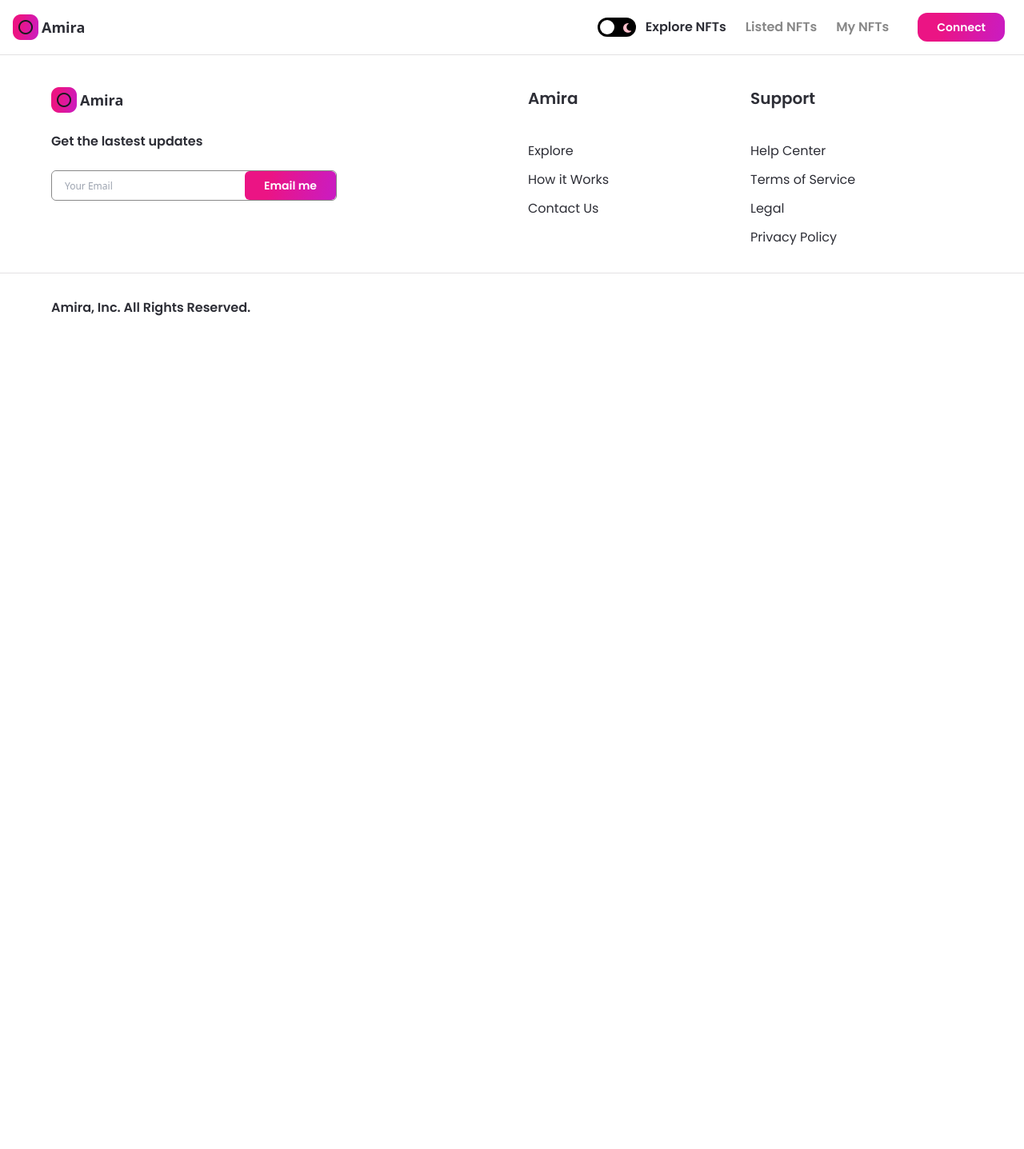
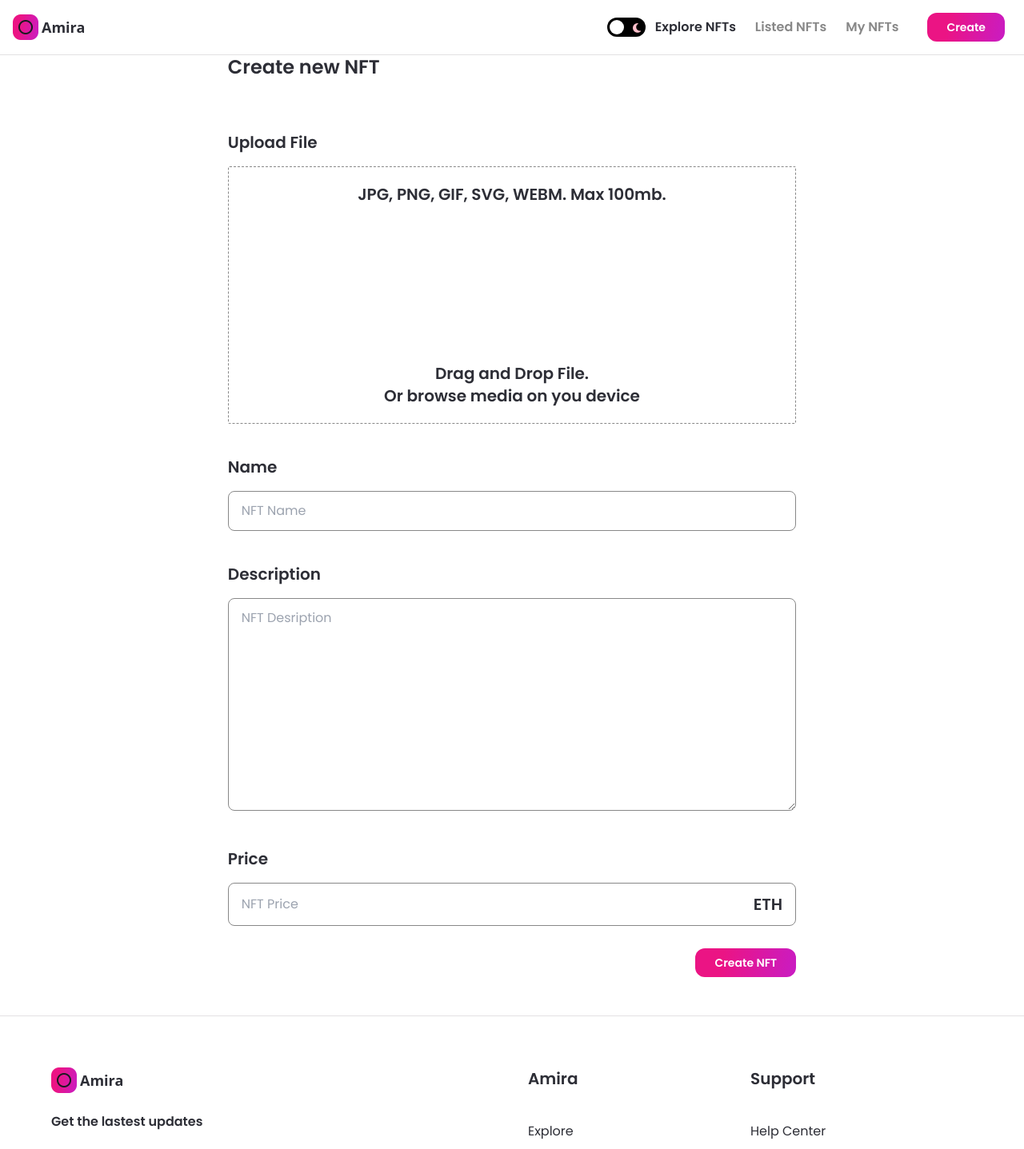
Before and after one commit to la0311/amira_nft_marketplace, a Next.js app: page /create-nft in a window 1280 px wide. Shown: the top 1437 px of the page at 80% size. Before the commit the page ends 800 px from the top, so only its background shows below. Built offline with nearby package versions, Linux system fonts and the light colour scheme.

Commit message:
Implement Create NFT page
Use useCallback useMemo and useDropzone hook to add upload function
Create Input reusable component for name, desc, price
Use Button component to add Create Button
No blockchain is added.

```diff
--- /dev/null
+++ b/components/Input.jsx
@@ -0,0 +1,35 @@
+import React from 'react';
+
+const Input = ({ inputType, title, placeholder, handleClick }) => (
+  <div className="mt-10 w-full">
+    <p className="font-poppins dark:text-white text-nft-black-1 font-semibold text-xl">{title}</p>
+
+    {inputType === 'number' ? (
+      <div className="dark:bg-nft-black-1 bg-white border dark:border-nft-black-1 border-nft-gray-2 rounded-lg w-full outline-none font-poppins dark:text-white text-nft-gray-2 text-base mt-4 px-4 py-3 flexBetween flex-row">
+        <input
+          type="number"
+          className="flex w-full dark:bg-nft-black-1 bg-white outline-none"
+          placeholder={placeholder}
+          onChange={handleClick}
+        />
+        <p className="font-poppins dark:text-white text-nft-black-1 font-semibold text-xl">ETH</p>
+      </div>
+    ) : inputType === 'textarea' ? (
+      <textarea
+        rows={10}
+        className="dark:bg-nft-black-1 bg-white border dark:border-nft-black-1 border-nft-gray-2 rounded-lg w-full outline-none font-poppins dark:text-white text-nft-gray-2 text-base mt-4 px-4 py-3"
+        placeholder={placeholder}
+        onChange={handleClick}
+      />
+    ) : (
+      <input
+        className="dark:bg-nft-black-1 bg-white border dark:border-nft-black-1 border-nft-gray-2 rounded-lg w-full outline-none font-poppins dark:text-white text-nft-gray-2 text-base mt-4 px-4 py-3"
+        placeholder={placeholder}
+        onChange={handleClick}
+      />
+    )}
+
+  </div>
+);
+
+export default Input;
--- a/components/Navbar.jsx
+++ b/components/Navbar.jsx
@@ -36,7 +36,7 @@
 };
 
 const ButtonGroup = ({ setActive, router }) => {
-  const hasConnected = false;
+  const hasConnected = true;
   return hasConnected ? (
     <Button
       btnName="Create"
--- a/components/index.js
+++ b/components/index.js
@@ -4,5 +4,6 @@
 import Banner from './Banner';
 import CreatorCard from './CreatorCard';
 import NFTCard from './NFTCard';
+import Input from './Input';
 
-export { Navbar, Footer, Button, Banner, CreatorCard, NFTCard };
+export { Navbar, Footer, Button, Banner, CreatorCard, NFTCard, Input };
--- a/pages/create-nft.js
+++ b/pages/create-nft.js
@@ -1,7 +1,98 @@
-import React from 'react';
+import React, { useState, useContext, useEffect, useCallback, useMemo } from 'react';
+import { useRouter } from 'next/router';
+import { useDropzone } from 'react-dropzone';
+import Image from 'next/image';
+import { useTheme } from 'next-themes';
 
-const CreateNFT = () => (
-  <div>CreateNFT</div>
-);
+import { Button, Input } from '../components';
+import images from '../assets';
+
+const CreateNFT = () => {
+  const [fileUrl, setFileUrl] = useState(null);
+  const [FormInput, setFormInput] = useState({ price: '', name: '', description: '' });
+  const theme = useTheme();
+
+  const onDrop = useCallback(() => {
+    // upload image to the ipfs
+  }, []);
+
+  const { getRootProps, getInputProps, isDragActive, isDragAccept, isDragReject } = useDropzone({
+    onDrop,
+    accept: 'image/*',
+    maxSize: 5000000,
+  });
+
+  const fileStyle = useMemo(() => (
+    `dark:bg-nft-black-1 bg-white border dark:border-white border-nft-gray-2 flex flex-col items-center p-5 rounded-sm border-dashed
+    ${isDragActive && 'border-file-active'}
+    ${isDragAccept && 'border-file-accept'}
+    ${isDragReject && 'border-file-reject'}`
+  ), []);
+
+  return (
+    <div className="flex justify-center sm:px-4 p-12">
+      <div className="w-3/5 md:w-full">
+        <h1 className="flex-1 font-poppins dark:text-white text-nft-black-1 text-2xl minlg:text-4xl font-semibold   sm:mb-4">Create new NFT</h1>
+
+        <div className="mt-16 ">
+          <p className="font-poppins dark:text-white text-nft-black-1 font-semibold text-xl">Upload File</p>
+          <div className="mt-4">
+            <div {...getRootProps()} className={fileStyle}>
+              <input {...getInputProps()} />
+              <div className="flexCenter flex-col text-center">
+                <p className="font-poppins dark:text-white text-nft-black-1 font-semibold text-xl">JPG, PNG, GIF, SVG, WEBM. Max 100mb.</p>
+                <div className="my-12 w-full flex justify-center">
+                  <Image
+                    src={images.upload}
+                    width={100}
+                    height={100}
+                    objectFit="contain"
+                    alt="file upload"
+                    className={theme === 'light' && 'filter invert'}
+                  />
+                </div>
+
+                <p className="font-poppins dark:text-white text-nft-black-1 font-semibold text-xl">Drag and Drop File.</p>
+                <p className="font-poppins dark:text-white text-nft-black-1 font-semibold text-xl">Or browse media on you device</p>
+              </div>
+            </div>
+            {fileUrl && (
+              <aside>
+                <div>
+                  <img src={fileUrl} alt="asset_file" />
+                </div>
+              </aside>
+            )}
+          </div>
+        </div>
+
+        <Input
+          inputType="input"
+          title="Name"
+          placeholder="NFT Name"
+          handleClick={(e) => setFormInput({ ...FormInput, name: e.target.value })}
+        /><Input
+          inputType="textarea"
+          title="Description"
+          placeholder="NFT Desription"
+          handleClick={(e) => setFormInput({ ...FormInput, name: e.target.description })}
+        /><Input
+          inputType="number"
+          title="Price"
+          placeholder="NFT Price"
+          handleClick={(e) => setFormInput({ ...FormInput, name: e.target.price })}
+        />
+
+        <div className="mt-7 w-full flex justify-end">
+          <Button
+            btnName="Create NFT"
+            classStyles="rounded-xl"
+            handleClick={() => {}}
+          />
+        </div>
+      </div>
+    </div>
+  );
+};
 
 export default CreateNFT;
```
Also changed, not shown: 1 other file (tests, documents, lock files or other folders).
